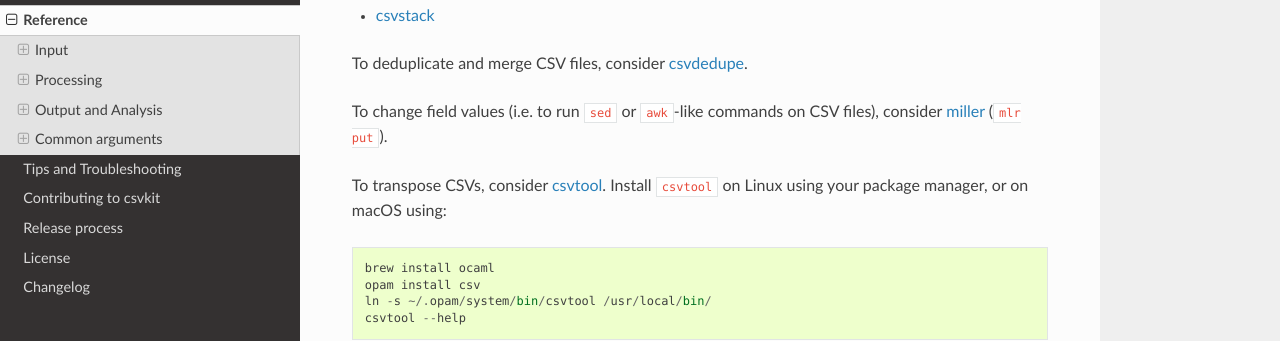
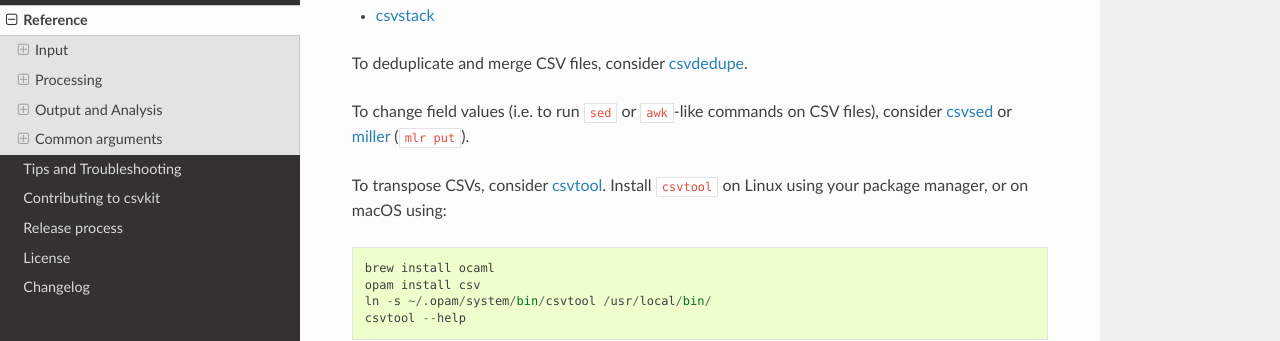
Before and after one commit to wireservice/csvkit, a Sphinx documentation site: the page built from docs/cli.rst, in a window 1280 px wide and 900 px high, scrolled down 400 px. Shown: the part 156-497 px from the top of the window. Built offline with Sphinx 7.4.7 and the Read the Docs theme 2.0.0, drawn with Linux system fonts in a browser that asks for light colours.

Commit message:
docs: Link to csvsed

```diff
--- a/docs/cli.rst
+++ b/docs/cli.rst
@@ -28,7 +28,7 @@
 
 To deduplicate and merge CSV files, consider `csvdedupe <https://pypi.org/project/csvdedupe/>`__.
 
-To change field values (i.e. to run ``sed`` or ``awk``-like commands on CSV files), consider `miller <https://miller.readthedocs.io/en/latest/>`_ (``mlr put``).
+To change field values (i.e. to run ``sed`` or ``awk``-like commands on CSV files), consider `csvsed <https://pypi.org/project/csvsed/>`__ or `miller <https://miller.readthedocs.io/en/latest/>`_ (``mlr put``).
 
 To transpose CSVs, consider `csvtool <https://colin.maudry.com/csvtool-manual-page/>`_. Install ``csvtool`` on Linux using your package manager, or on macOS using::
 
```
